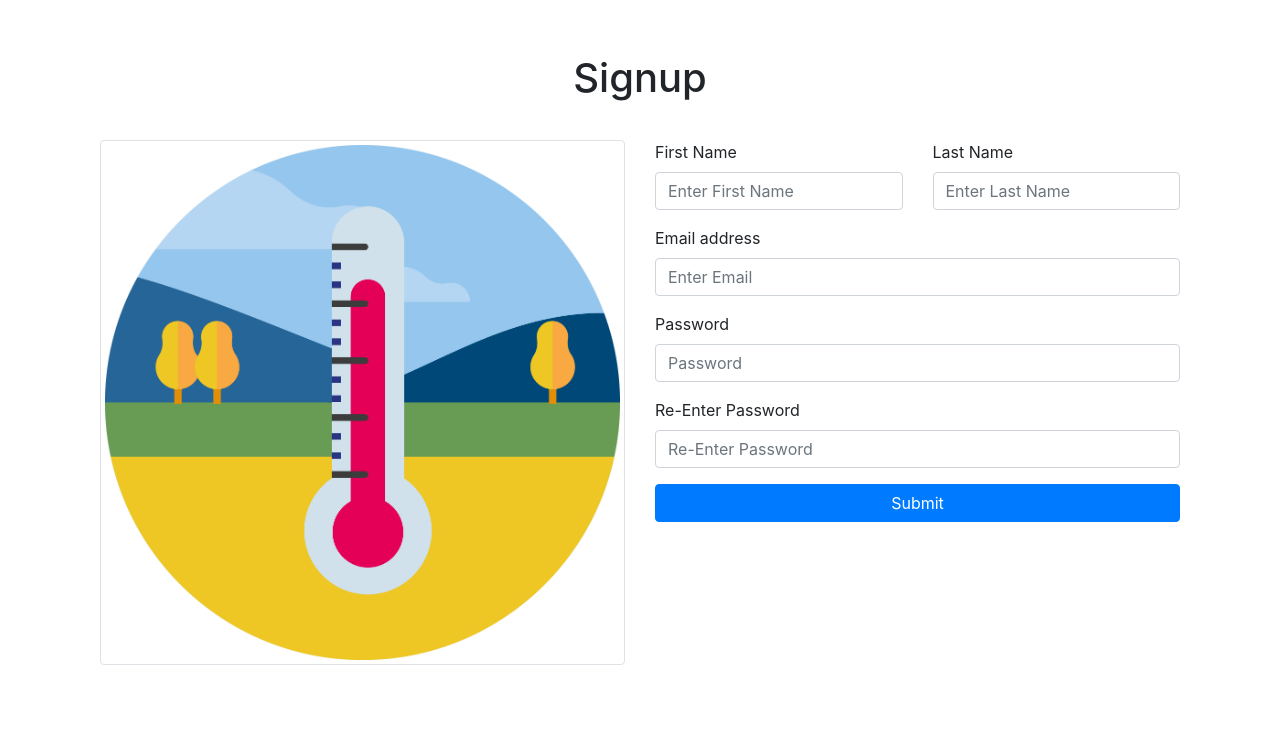
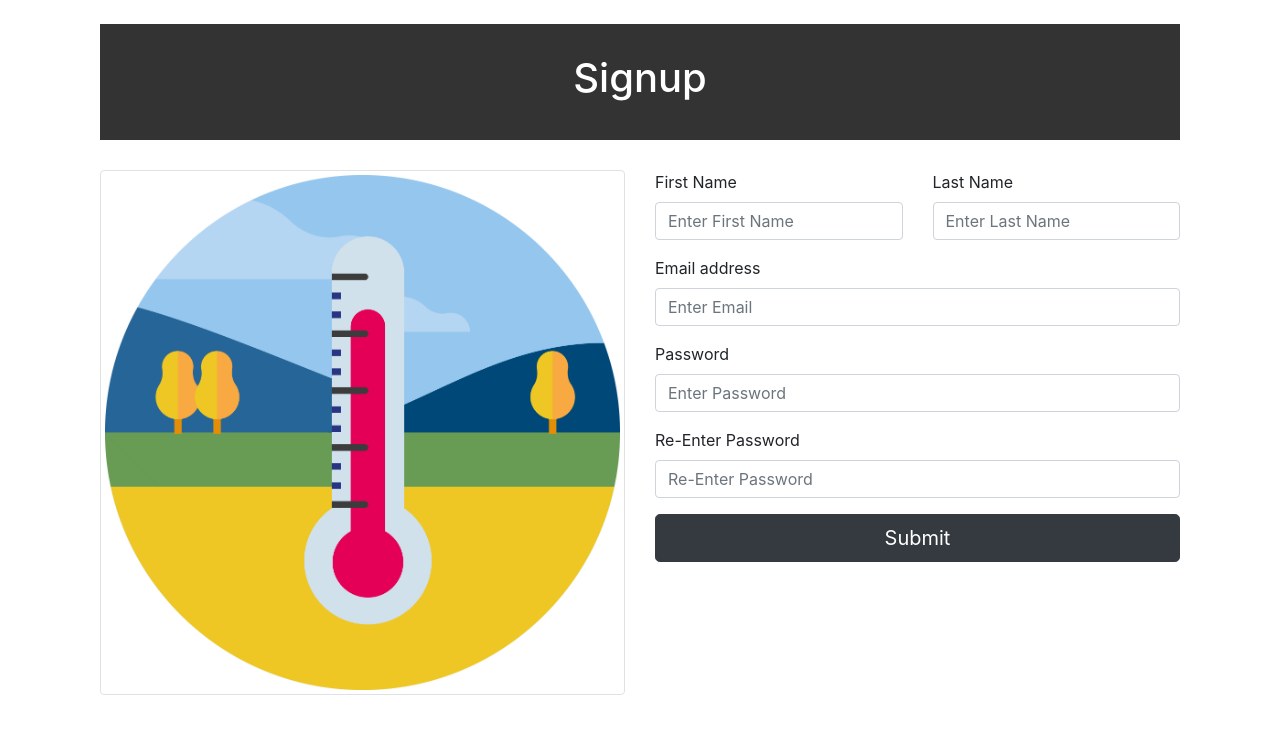
Before and after one commit to DivyaniRajapaksha/TemperatureMonitoringSystem, a React (Create React App) app in the folder frontend/: page /signup in a window 1280 px wide. Shown: the top 734 px of the page. Built offline with nearby package versions, Linux system fonts and the light colour scheme.

Commit message:
Signup UI improved

```diff
--- a/frontend/src/Pages/Signup.js
+++ b/frontend/src/Pages/Signup.js
@@ -6,10 +6,13 @@ const Signup = () => {
   return (
     <div>
       <Container>
-        <div className="text-center" style={{ padding: "30px" }}>
-          <h1>Signup</h1>
+        <div
+          className="text-center"
+          style={{ padding: "30px", backgroundColor: "#333" }}
+        >
+          <h1 style={{ color: "#fff" }}>Signup</h1>
         </div>
-        <Row>
+        <Row style={{ marginTop: "30px" }}>
           <Col>
             <Image src={logo} thumbnail />
           </Col>
@@ -35,13 +38,13 @@ const Signup = () => {
               </Form.Group>
               <Form.Group>
                 <Form.Label>Password</Form.Label>
-                <Form.Control type="password" placeholder="Password" />
+                <Form.Control type="password" placeholder="Enter Password" />
               </Form.Group>
               <Form.Group>
                 <Form.Label>Re-Enter Password</Form.Label>
                 <Form.Control type="password" placeholder="Re-Enter Password" />
               </Form.Group>
-              <Button variant="primary" type="submit" className="w-100">
+              <Button size="lg" variant="dark" type="submit" className="w-100">
                 Submit
               </Button>
             </Form>
```
